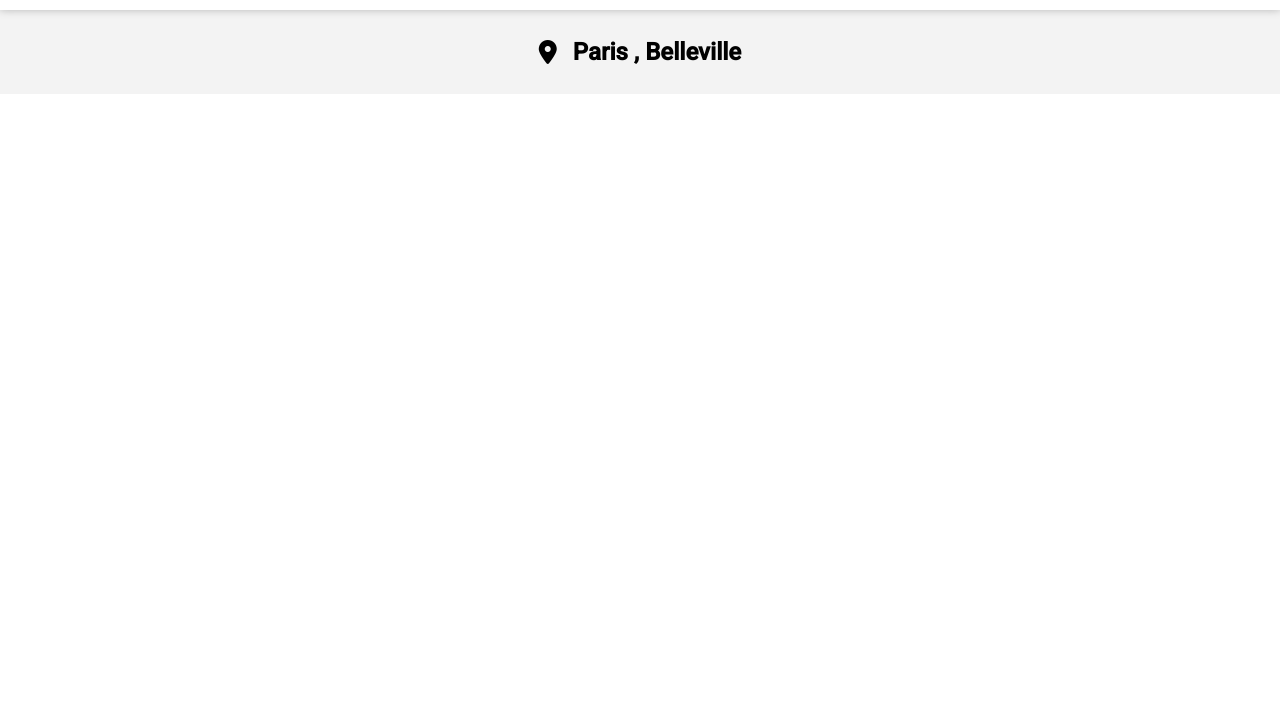
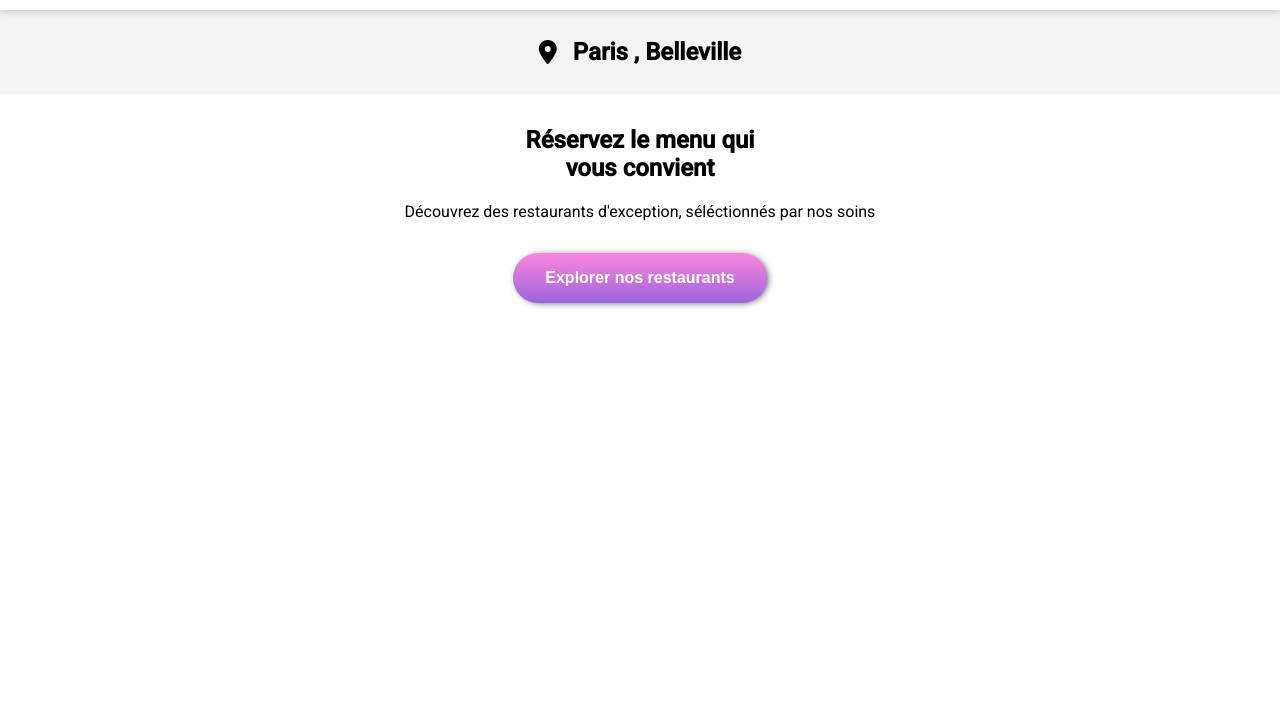
Before and after one commit to Neptune-B/OhmyfoodNezukoChan, a plain HTML site: page index.html in a window 1280 px wide. Shown: the part 80-800 px from the top of the page. Drawn offline with Linux system fonts and the light colour scheme; a web font is replaced by a local one.

Commit message:
explorer and gradient

```diff
--- a/index.html
+++ b/index.html
@@ -11,16 +11,30 @@
 
 <body>
 
+        <!-- NAVBAR -->
+
     <header>
-        <h1>oh my food</h1>
+        <h1>ohmyfood</h1>
     </header>
 
     <main>
 
        <div class="city">
-        <i class="fa-solid fa-location-dot"></i>
-          <h2>Paris , Belleville</h2>
+            <i class="fa-solid fa-location-dot"></i>
+            <h2>Paris , Belleville</h2>
        </div>
+
+          <!-- EXPLORER -->
+
+        <section class="explorer">
+
+            <h2>Réservez le menu qui <br> vous convient</h2>
+            <p>Découvrez des restaurants d'exception, séléctionnés par nos soins</p>
+            <button>Explorer nos restaurants</button>
+
+        </section>
+
+
 
     </main>
 
--- a/style.css
+++ b/style.css
@@ -10,6 +10,7 @@ body {
     margin: 0px;
     font-family: "Roboto" , sans-serif ;
 }
+/* NAVBAR */
 
 header {
     font-family: 'Shrikhand', cursive;
@@ -33,3 +34,36 @@ main .city {
 main .city i {
     font-size: 1.5rem;
 }
+
+/* EXPLORER */
+
+.explorer {
+text-align: center;
+}
+
+.explorer h2 {
+    margin-top: 2rem;
+   }
+
+    .explorer p {
+        font-size: 1rem;
+    }
+
+    .explorer button {
+       background-image: linear-gradient(to top , rgba(147,86,220,.9), rgba(255,121,218,.9));
+       color: white;
+       font-weight: bold;
+       font-size: 1rem;
+       padding: 1rem 2rem;
+       border: none;
+       border-radius: 2rem;
+       box-shadow: 2px 1px 8px -3px #000000;
+       transition: transform all 200ms;
+       margin-top: 1rem;
+       cursor: pointer;
+    }
+
+    .explorer button:hover {
+        transform: scale(1.02);
+        opacity: 0.9;
+    }
```
